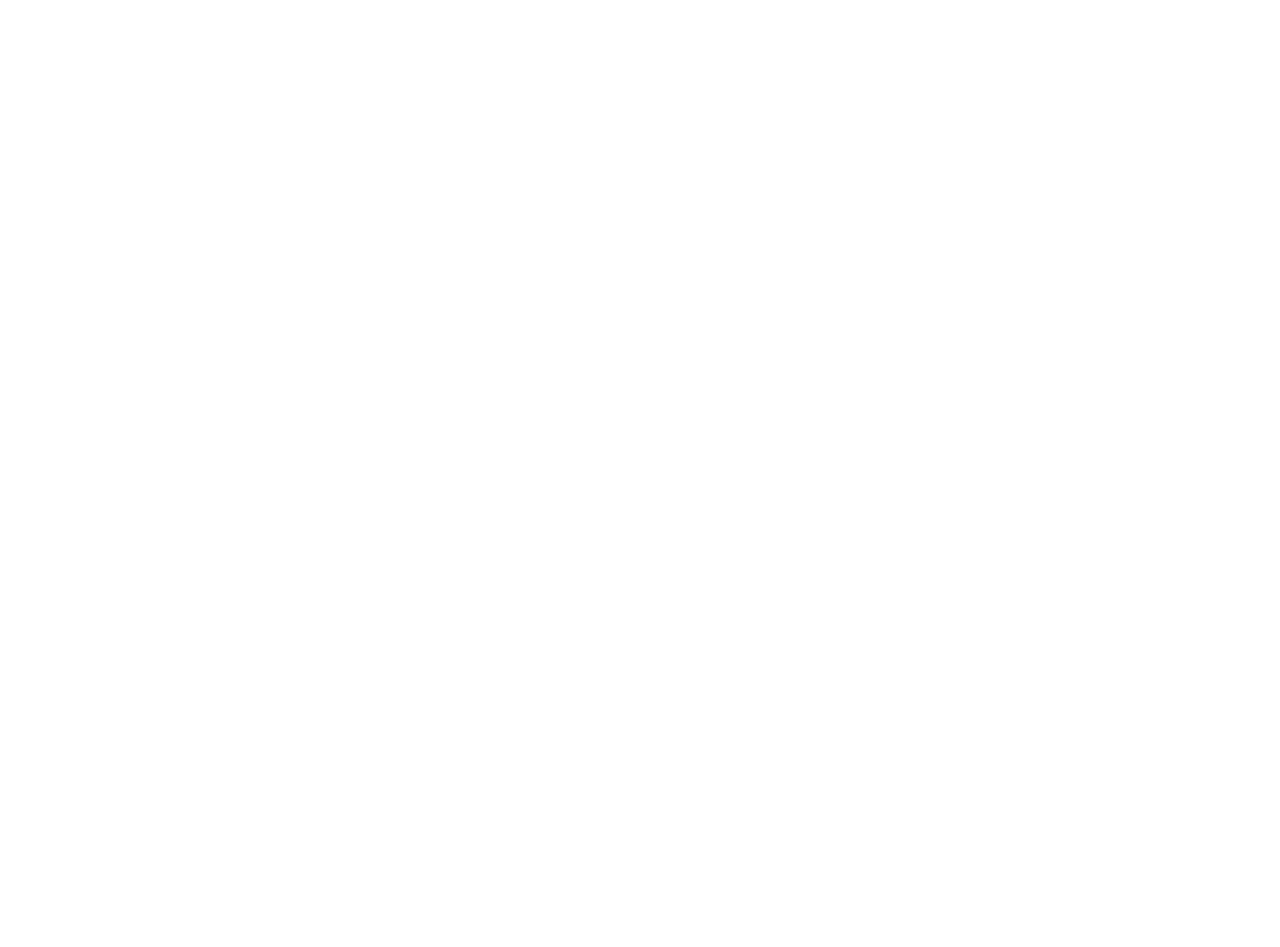
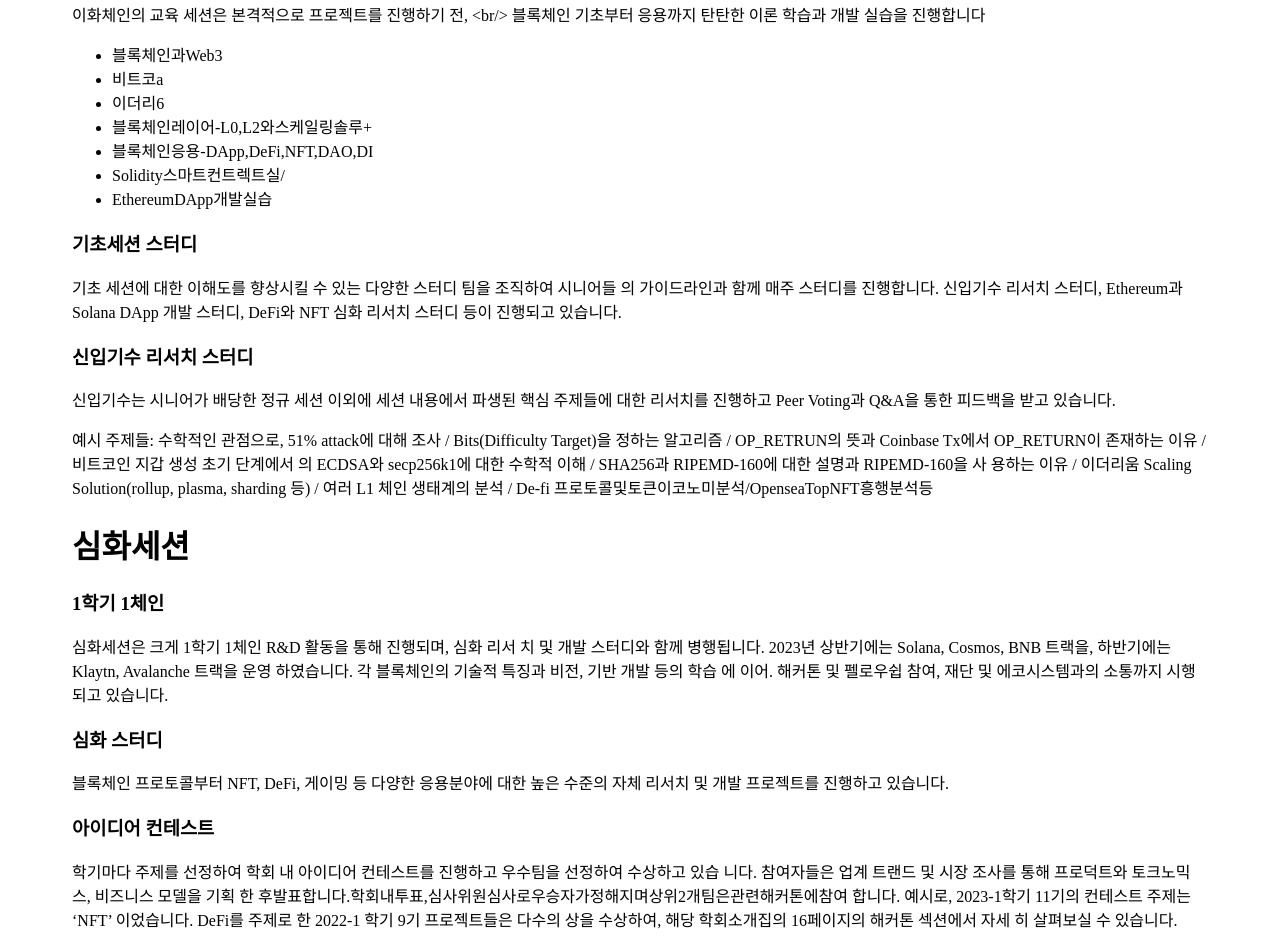
Before and after one commit to seondal/EwhaChain-Site, a Next.js app: page /curriculum in a window 1280 px wide. Shown: the part 220-1167 px from the top of the page. Before the commit the page ends 800 px from the top, so only its background shows below. Built offline with nearby package versions, Linux system fonts and the light colour scheme.

Commit message:
✨ feat :  커리큘럼 내용 추가

```diff
--- /dev/null
+++ b/public/markdown/curriculum.md
@@ -0,0 +1,40 @@
+# 기초세션
+
+### 블록체인 기초 세션
+
+이화체인의 교육 세션은 본격적으로 프로젝트를 진행하기 전, <br/>
+블록체인 기초부터 응용까지 탄탄한 이론 학습과 개발 실습을 진행합니다
+
+- 블록체인과Web3
+- 비트코a
+- 이더리6
+- 블록체인레이어-L0,L2와스케일링솔루+
+- 블록체인응용-DApp,DeFi,NFT,DAO,DI􏰀
+- Solidity스마트컨트렉트실/
+- EthereumDApp개발실습
+
+### 기초세션 스터디
+
+기초 세션에 대한 이해도를 향상시킬 수 있는 다양한 스터디 팀을 조직하여 시니어들 의 가이드라인과 함께 매주 스터디를 진행합니다.
+신입기수 리서치 스터디, Ethereum과 Solana DApp 개발 스터디, DeFi와 NFT 심화 리서치 스터디 등이 진행되고 있습니다.
+
+### 신입기수 리서치 스터디
+
+신입기수는 시니어가 배당한 정규 세션 이외에 세션 내용에서 파생된 핵심 주제들에 대한 리서치를 진행하고 Peer Voting과 Q&A을 통한 피드백을 받고 있습니다.
+
+예시 주제들: 수학적인 관점으로, 51% attack에 대해 조사 / Bits(Difficulty Target)을 정하는 알고리즘 / OP_RETRUN의 뜻과 Coinbase Tx에서 OP_RETURN이 존재하는 이유 / 비트코인 지갑 생성 초기 단계에서 의 ECDSA와 secp256k1에 대한 수학적 이해 / SHA256과 RIPEMD-160에 대한 설명과 RIPEMD-160을 사 용하는 이유 / 이더리움 Scaling Solution(rollup, plasma, sharding 등) / 여러 L1 체인 생태계의 분석 / De-fi 프로토콜및토큰이코노미분석/OpenseaTopNFT흥행분석등
+
+# 심화세션
+
+### 1학기 1체인
+
+심화세션은 크게 1학기 1체인 R&D 활동을 통해 진행되며, 심화 리서 치 및 개발 스터디와 함께 병행됩니다. 2023년 상반기에는 Solana, Cosmos, BNB 트랙을, 하반기에는 Klaytn, Avalanche 트랙을 운영 하였습니다. 각 블록체인의 기술적 특징과 비전, 기반 개발 등의 학습 에 이어. 해커톤 및 펠로우쉽 참여, 재단 및 에코시스템과의 소통까지 시행되고 있습니다.
+
+### 심화 스터디
+
+블록체인 프로토콜부터 NFT, DeFi, 게이밍 등 다양한 응용분야에 대한
+높은 수준의 자체 리서치 및 개발 프로젝트를 진행하고 있습니다.
+
+### 아이디어 컨테스트
+
+학기마다 주제를 선정하여 학회 내 아이디어 컨테스트를 진행하고 우수팀을 선정하여 수상하고 있습 니다. 참여자들은 업계 트랜드 및 시장 조사를 통해 프로덕트와 토크노믹스, 비즈니스 모델을 기획 한 후발표합니다.학회내투표,심사위원심사로우승자가정해지며상위2개팀은관련해커톤에참여 합니다. 예시로, 2023-1학기 11기의 컨테스트 주제는 ‘NFT’ 이었습니다. DeFi를 주제로 한 2022-1 학기 9기 프로젝트들은 다수의 상을 수상하여, 해당 학회소개집의 16페이지의 해커톤 섹션에서 자세 히 살펴보실 수 있습니다.
--- a/src/app/curriculum/page.tsx
+++ b/src/app/curriculum/page.tsx
@@ -1,3 +1,9 @@
+import MarkdownViewer from "@/utils/markdownViewer";
+
 export default function Page() {
-  return <div>기초세션, 심화세션, 아이디어컨테스트</div>;
+  return (
+    <div>
+      <MarkdownViewer file="curriculum" />
+    </div>
+  );
 }
```
